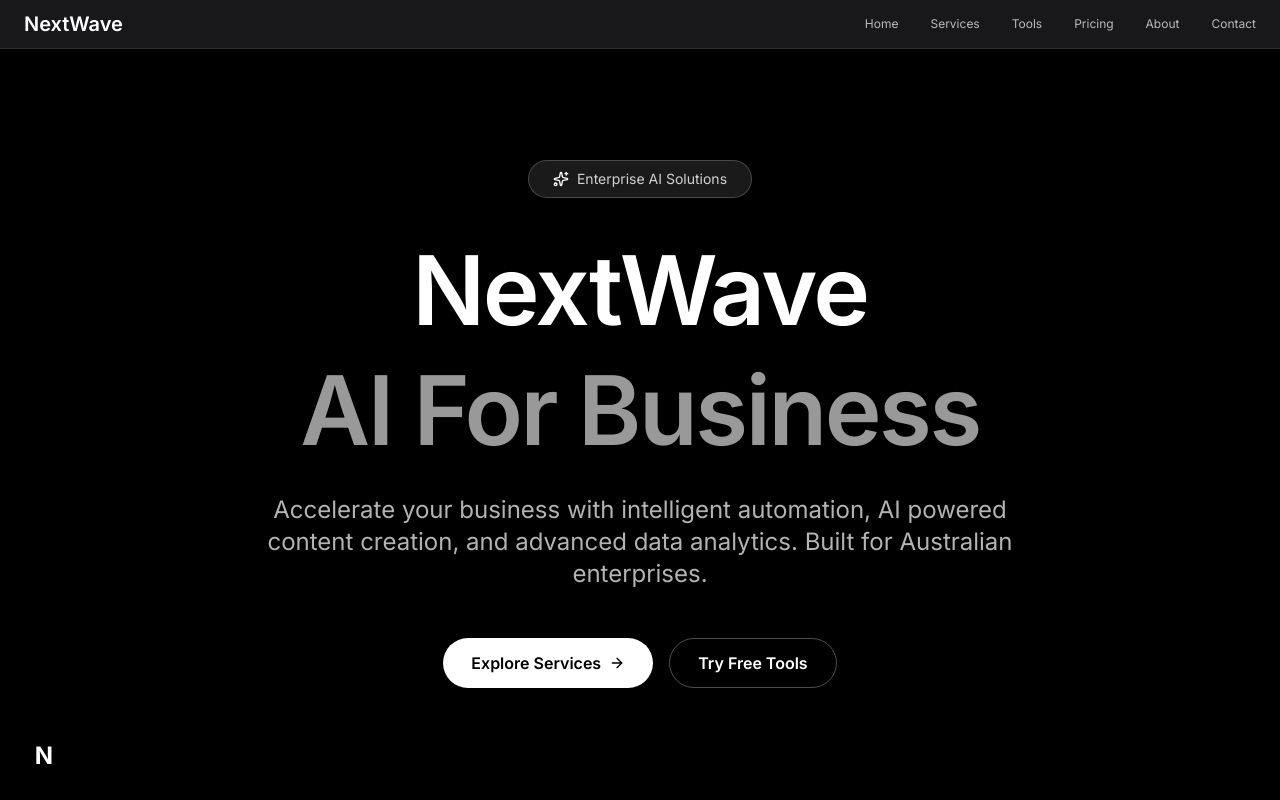
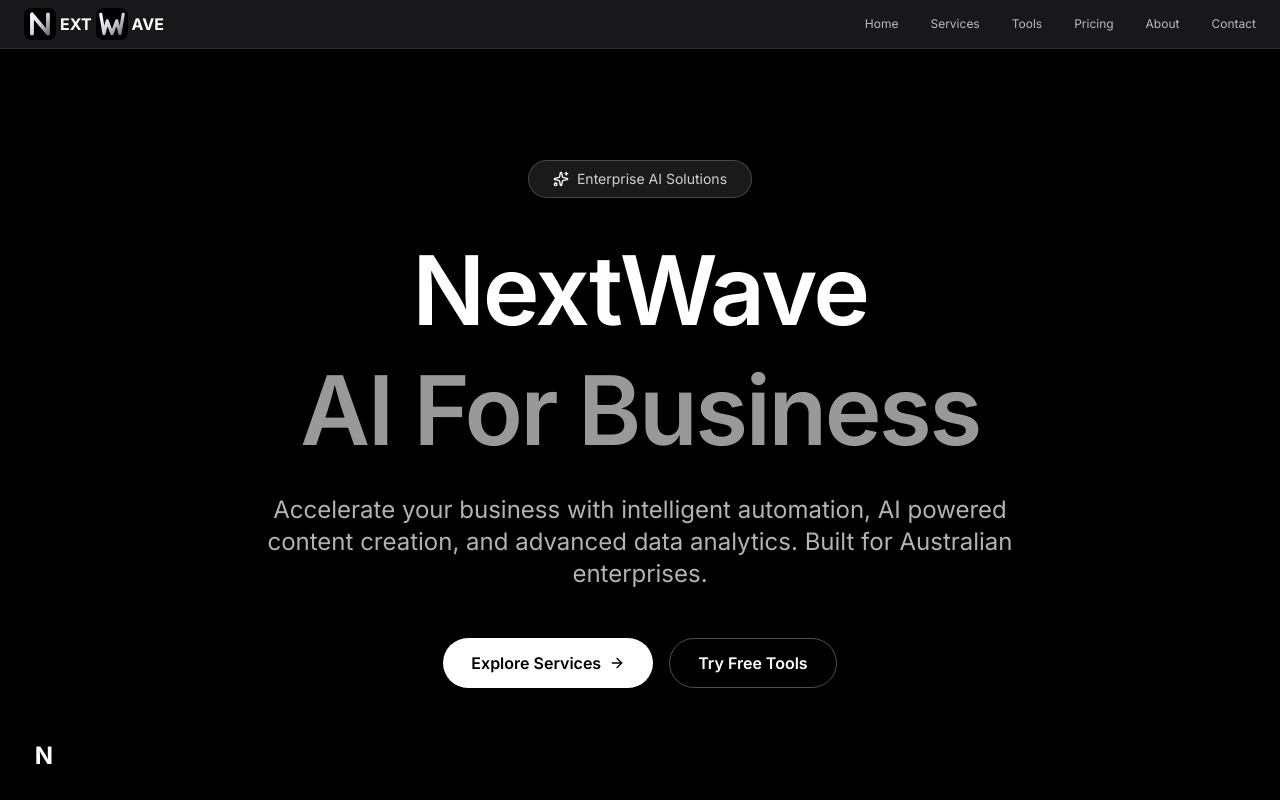
Before and after one commit to nw-ctrl/nxtwave, a Next.js app: page / in a window 1280 px wide. Shown: the top 800 px of the page. Built offline with nearby package versions, Linux system fonts and the light colour scheme.

Commit message:
Update layout with capital bold EXT and AVE

```diff
--- a/src/app/layout.tsx
+++ b/src/app/layout.tsx
@@ -14,29 +14,62 @@ export default function Layout({
 }) {
   return (
     <html lang="en">
+      <head>
+        <link rel="icon" href="/favicon.svg" type="image/svg+xml" />
+      </head>
       <body className={inter.className}>
         <nav className="fixed top-0 left-0 right-0 z-50 bg-zinc-900 border-b border-white/10">
           <div className="max-w-7xl mx-auto px-6 h-12 flex justify-between items-center">
-            <Link href="/" className="text-white text-xl font-semibold">
-              NextWave
+            <Link href="/" className="flex items-center gap-0 group">
+              <div className="w-8 h-8 bg-black rounded-lg flex items-center justify-center font-bold text-lg relative overflow-hidden">
+                <svg width="32" height="32" viewBox="0 0 100 100" fill="none" xmlns="http://www.w3.org/2000/svg" className="absolute">
+                  <defs>
+                    <linearGradient id="navGradient" x1="0%" y1="0%" x2="100%" y2="100%">
+                      <stop offset="0%" stopColor="#ffffff" />
+                      <stop offset="50%" stopColor="#d4d4d8" />
+                      <stop offset="100%" stopColor="#71717a" />
+                    </linearGradient>
+                  </defs>
+                  <rect width="100" height="100" fill="black" rx="16" />
+                  <path d="M 25 20 L 25 80 M 75 20 L 75 80 M 25 20 L 75 80" stroke="url(#navGradient)" strokeWidth="12" strokeLinecap="round" strokeLinejoin="round" fill="none" />
+                </svg>
+              </div>
+
+              <span className="text-white font-bold hidden sm:inline ml-1">EXT</span>
+
+              <div className="w-8 h-8 bg-black rounded-lg flex items-center justify-center font-bold text-lg relative overflow-hidden ml-1">
+                <svg width="32" height="32" viewBox="0 0 100 100" fill="none" xmlns="http://www.w3.org/2000/svg" className="absolute">
+                  <defs>
+                    <linearGradient id="wGradient" x1="0%" y1="0%" x2="100%" y2="100%">
+                      <stop offset="0%" stopColor="#ffffff" />
+                      <stop offset="50%" stopColor="#d4d4d8" />
+                      <stop offset="100%" stopColor="#71717a" />
+                    </linearGradient>
+                  </defs>
+                  <rect width="100" height="100" fill="black" rx="16" />
+                  <path d="M 15 20 L 25 80 L 35 40 L 50 80 L 65 40 L 75 80 L 85 20" stroke="url(#wGradient)" strokeWidth="10" strokeLinecap="round" strokeLinejoin="round" fill="none" />
+                </svg>
+              </div>
+
+              <span className="text-white font-bold hidden sm:inline ml-1">AVE</span>
             </Link>
             <div className="hidden md:flex gap-8">
-              <Link href="/" className="text-white/70 text-xs">
+              <Link href="/" className="text-white/70 text-xs hover:text-white transition">
                 Home
               </Link>
-              <Link href="/services" className="text-white/70 text-xs">
+              <Link href="/services" className="text-white/70 text-xs hover:text-white transition">
                 Services
               </Link>
-              <Link href="/tools" className="text-white/70 text-xs">
+              <Link href="/tools" className="text-white/70 text-xs hover:text-white transition">
                 Tools
               </Link>
-              <Link href="/pricing" className="text-white/70 text-xs">
+              <Link href="/pricing" className="text-white/70 text-xs hover:text-white transition">
                 Pricing
               </Link>
-              <Link href="/about" className="text-white/70 text-xs">
+              <Link href="/about" className="text-white/70 text-xs hover:text-white transition">
                 About
               </Link>
-              <Link href="/contact" className="text-white/70 text-xs">
+              <Link href="/contact" className="text-white/70 text-xs hover:text-white transition">
                 Contact
               </Link>
             </div>
```
